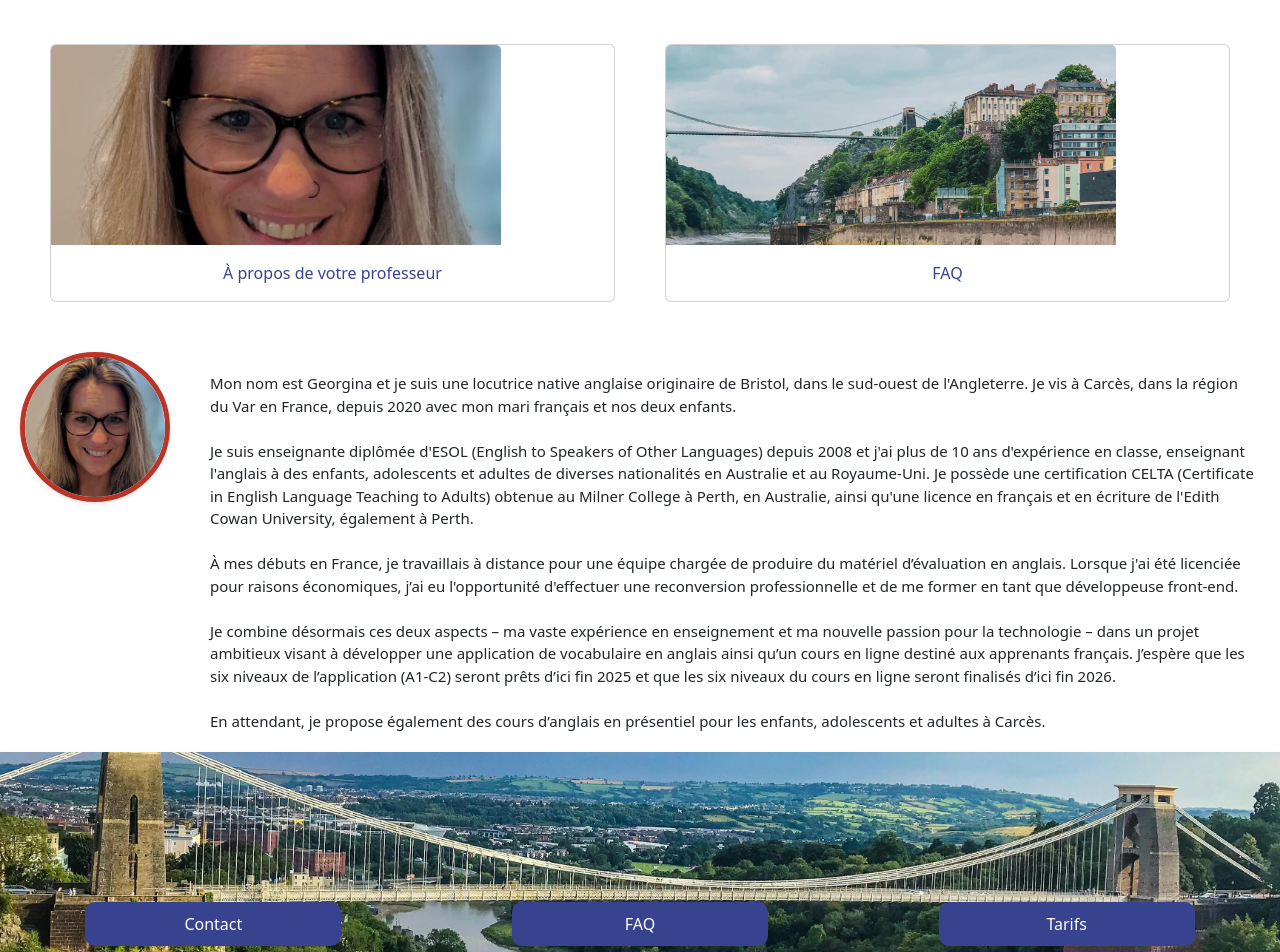
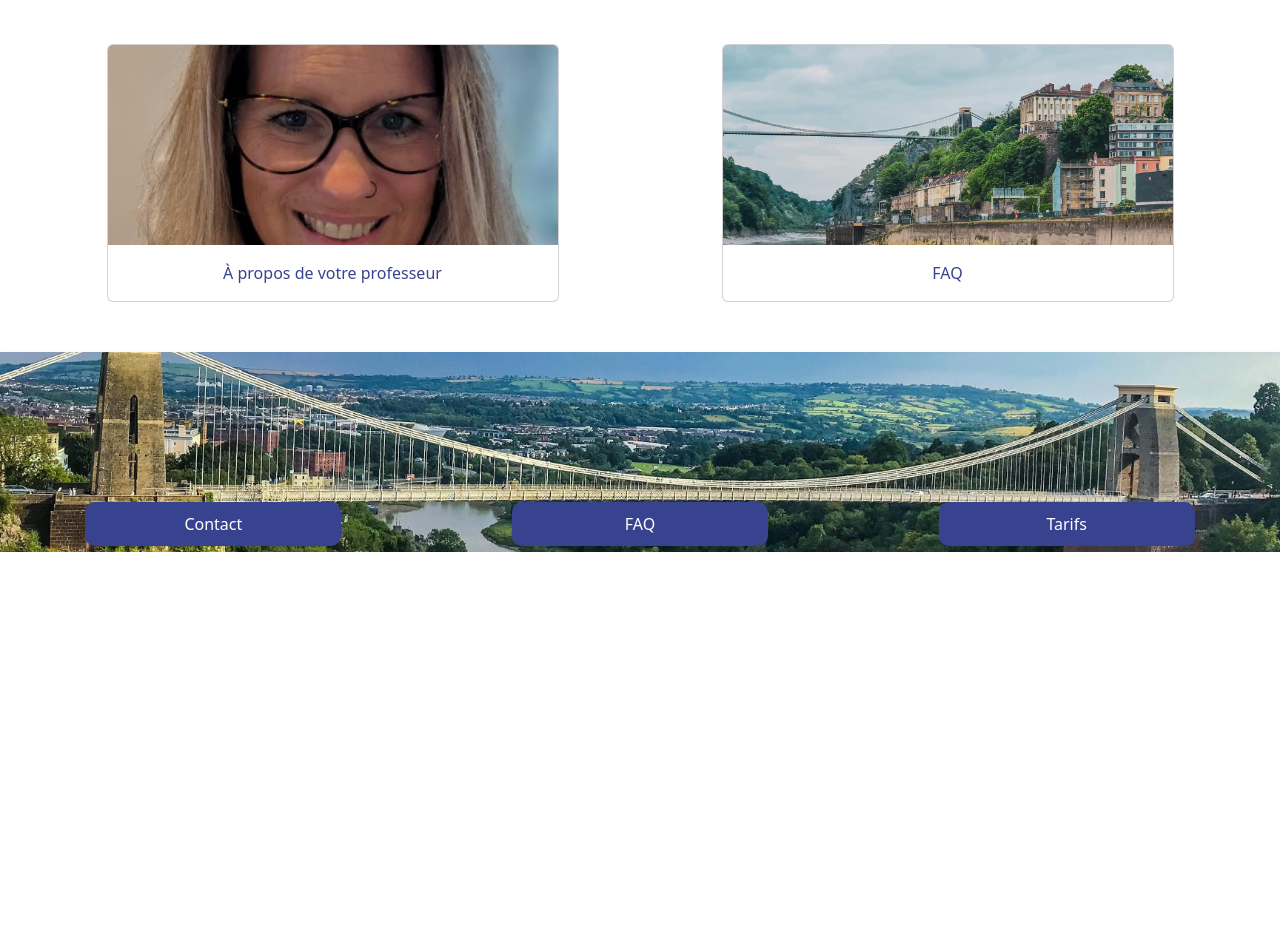
Before and after one commit to GeorginaMudditt/brizzle-website, a React (Vite) app: page / in a window 1280 px wide. Shown: the part 947-1899 px from the top of the page. After the commit the page ends 1499 px from the top, so only its background shows below. Built offline with nearby package versions, Linux system fonts and the light colour scheme.

Commit message:
change card width

```diff
--- a/src/App.tsx
+++ b/src/App.tsx
@@ -1,5 +1,4 @@
 import "./App.css";
-import Georgina from "./Georgina";
 import Header from "./Header";
 import Offerings from "./Offerings";
 import Footer from "./Footer";
@@ -8,9 +7,7 @@ export default function App() {
   return (
     <div className="App">
       <Header />
-
       <Offerings />
-      <Georgina />
       <Footer />
     </div>
   );
--- a/src/Offerings.css
+++ b/src/Offerings.css
@@ -6,12 +6,12 @@
 }
 
 .Offerings .card {
-  width: 100%;
+  width: 80%;
   justify-self: center;
 }
 
 .Offerings .card-img-top {
-  width: 80%;
+  width: 100%;
   height: 200px;
   object-fit: cover;
 }
```
